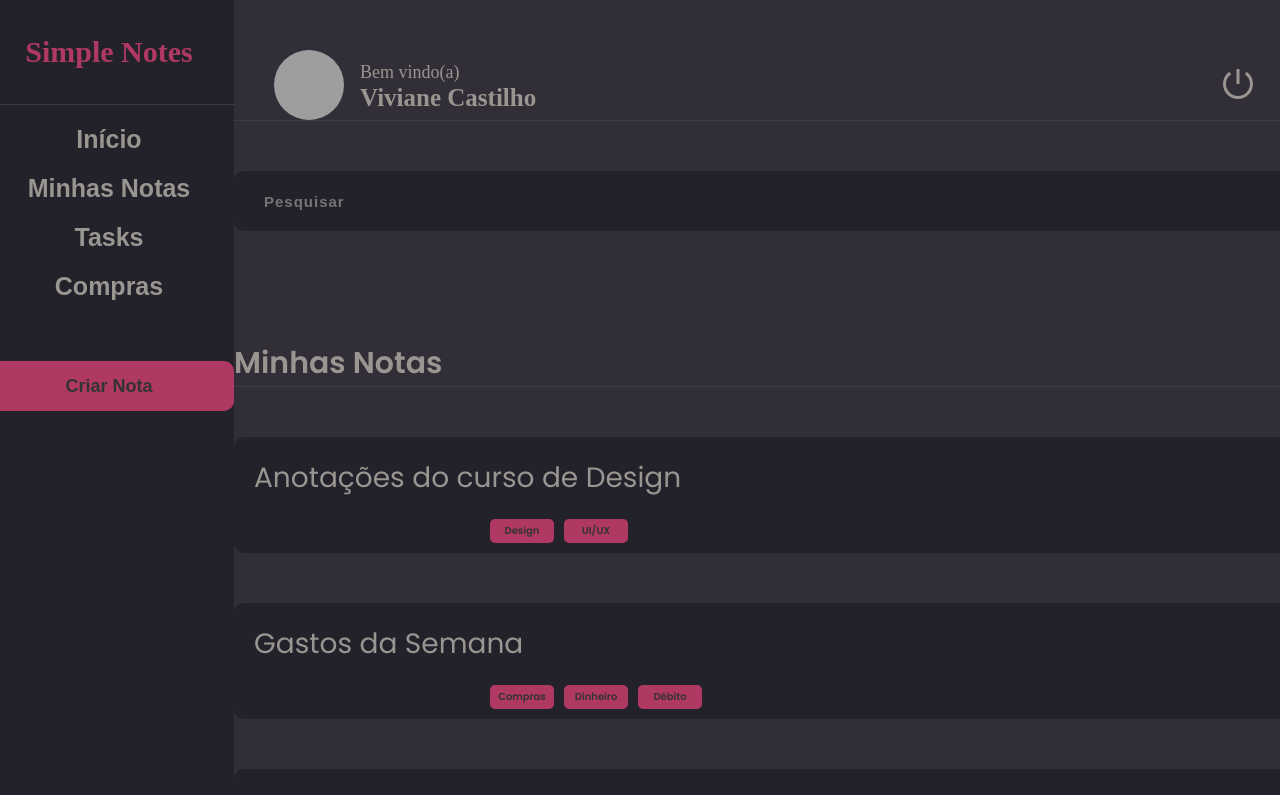
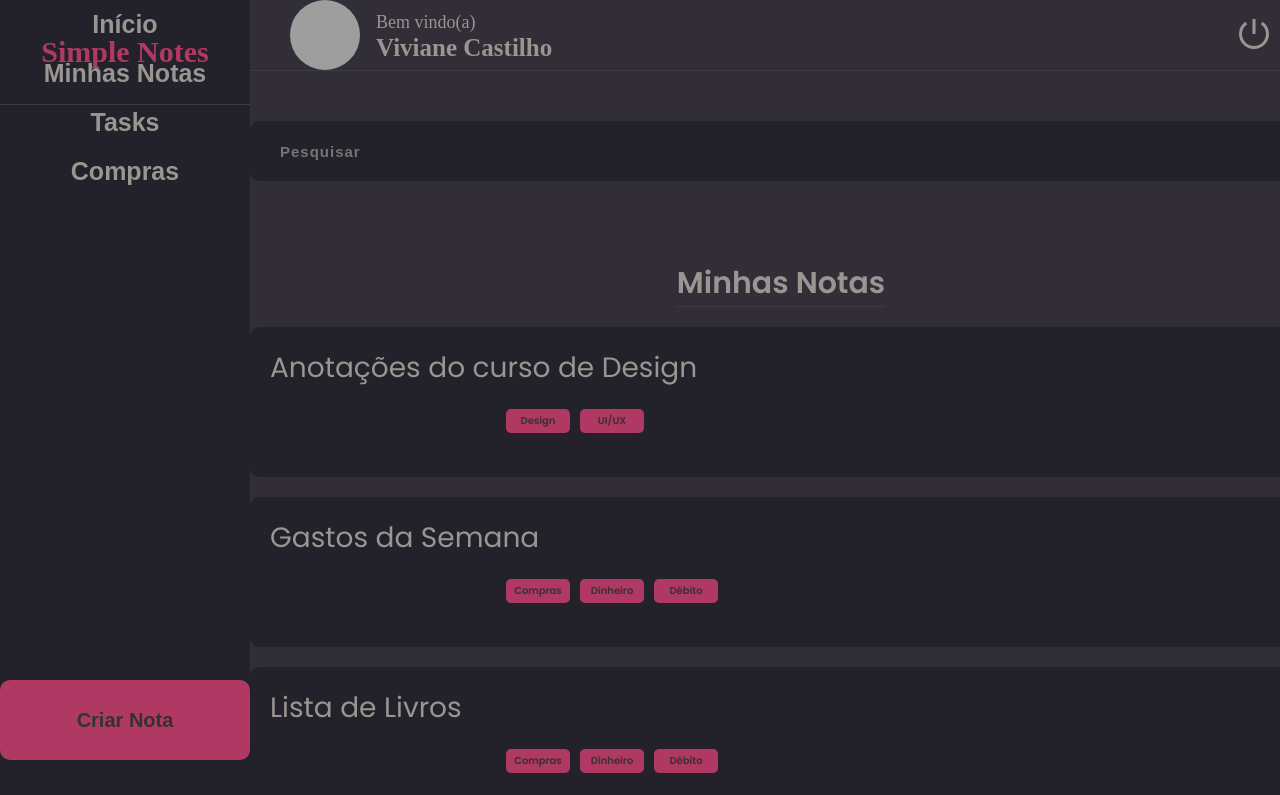
Before and after one commit to Vivicastilho/simplenotes, a React (Vite) app: page / in a window 1280 px wide. Shown: the top 795 px of the page. Built offline with nearby package versions, Linux system fonts and the light colour scheme; grey boxes are pictures that could not be loaded.

Commit message:
Home Page

```diff
--- a/src/pages/Home/index.jsx
+++ b/src/pages/Home/index.jsx
@@ -14,16 +14,18 @@ export function Home() {
       <Content>
         <nav>
           <h1>Simple Notes</h1>
+          <div className="menu">
             <ButtonText className="navigation" title="Início" />
             <ButtonText className="navigation" title="Minhas Notas" />
             <ButtonText className="navigation" title="Tasks" />
             <ButtonText className="navigation" title="Compras" />
-          <Button title="Criar Nota" />
+          </div>
+          <Button className="criarNota" title="Criar Nota" />
         </nav>
         <main>
           <Header />
+          <div className="listaNota">
             <Input className="text" title="Pesquisar" />
-
             <h1>Minhas Notas</h1>
             <Listas>
               <Tags title="Anotações do curso de Design" tags={marcadores} />
@@ -34,6 +36,7 @@ export function Home() {
             <Listas>
               <Tags title="Lista de Livros" tags={livros} />
             </Listas>
+          </div>
         </main>
       </Content>
     </Container>
--- a/src/pages/Home/styles.js
+++ b/src/pages/Home/styles.js
@@ -18,13 +18,14 @@ export const Content = styled.section`
   display: flex;
   flex-direction: row;
   width: 100%;
-  justify-content: center;
+  height: 100%;
 
   nav {
     background: ${({ theme }) => theme.COLORS.NAV_BACKGROUND};
     width: 250px;
-    height: 2000px;
+    height: 100%;
     display: flex;
+    justify-content: space-between;
     flex-direction: column;
     padding: 0;
     padding-top: 0px;
@@ -46,6 +47,14 @@ export const Content = styled.section`
       border-bottom-color: ${({ theme }) => theme.COLORS.LINE_COLOR};
     }
   }
+  .menu {
+    display: flex;
+    flex-direction: column;
+    align-items: center;
+
+    margin-top: -550px;
+    gap: 20px;
+  }
   .navigation {
     display: flex;
     color: ${({ theme }) => theme.COLORS.TEXT_COLOR};
@@ -58,15 +67,28 @@ export const Content = styled.section`
     transition: 0.3s;
   }
 
+  .criarNota {
+    height: 80px;
+    display: flex;
+    align-items: center;
+    justify-content: center;
+    font-size: 20px;
+  }
+
+  .listaNota {
+    display: flex;
+    flex-direction: column;
+    align-items: center;
+    width: 100%;
+    gap: 20px;
+  }
+
   main {
     display: flex;
     flex-direction: column;
     width: 100%;
     gap: 50px;
-    margin-top: 50px;
-    margin: 50px auto;
-
-    > h1 {
+    h1 {
       font-family: 'Poppins', sans-serif;
       font-size: 30px;
       font-weight: 600;
```
Lines whose indentation alone changed are shown as unchanged.
